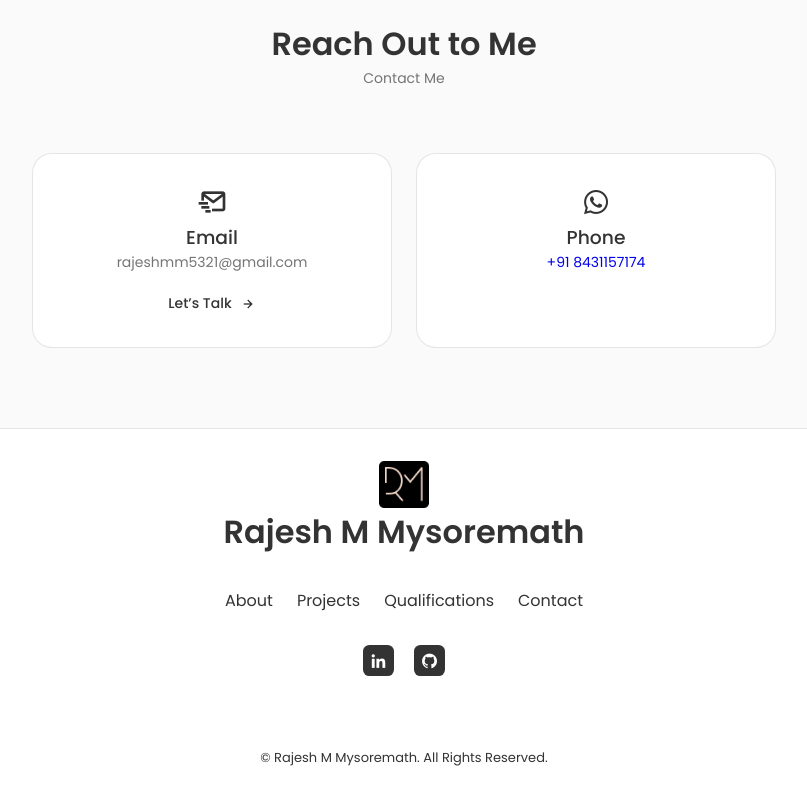
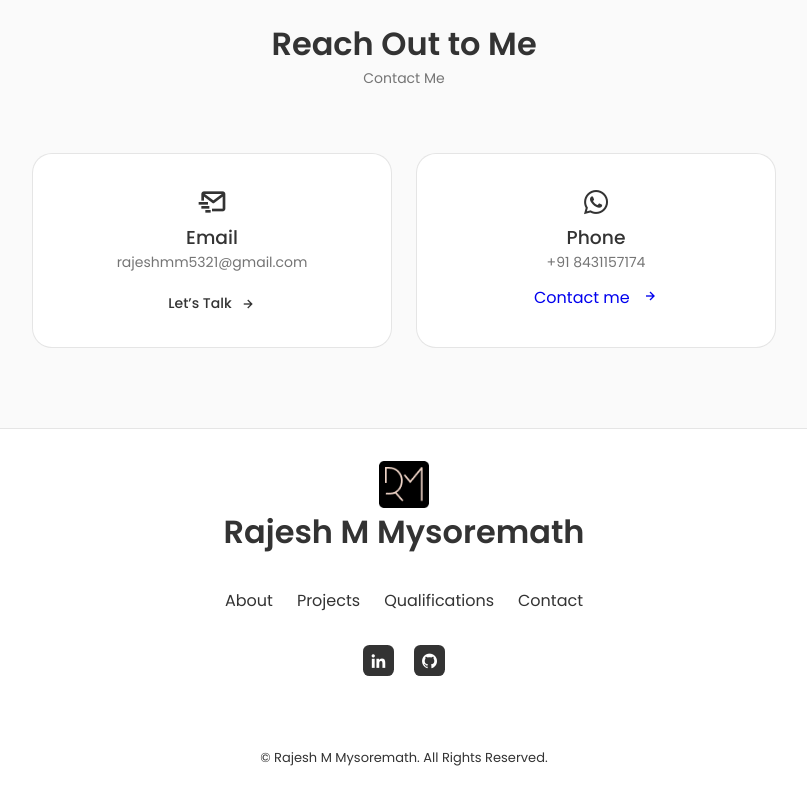
Before and after one commit to Rajesh-mm/Portfolio, a React (Create React App) app: page / in a window 1280 px wide. Shown: the part 3482-4282 px from the top of the page, without its empty margins (236-1043 px from the left). Built offline with nearby package versions, Linux system fonts and the light colour scheme.

Commit message:
Update Contact.jsx

```diff
--- a/src/components/contact/Contact.jsx
+++ b/src/components/contact/Contact.jsx
@@ -26,9 +26,12 @@ const Contact = () => {
                 <i className="bx bxl-whatsapp contact__card-icon"></i>
 
                 <h3 className="contact__card-title">Phone</h3>
-                <a href="tel:+918431157174" className="contact__card-data">
-                  +91 8431157174
-                </a>
+                <span className="contact__card-data"> +91 8431157174</span>
+
+                  <a href="tel:+918431157174" >
+                    Contact me{" "}
+                    <i className="bx bx-right-arrow-alt contact__button-icon"></i>{" "}
+                  </a>
             </div>
 
         </div>
```
